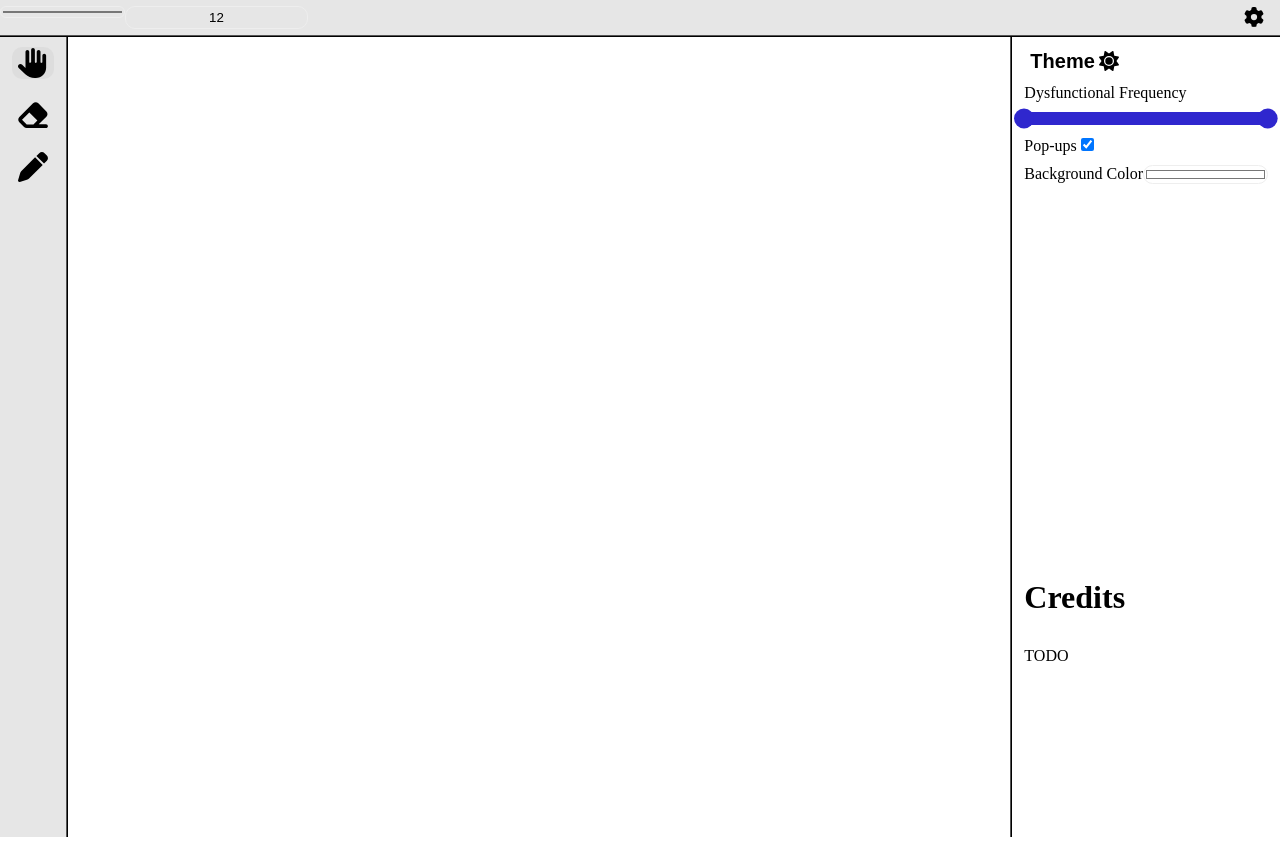
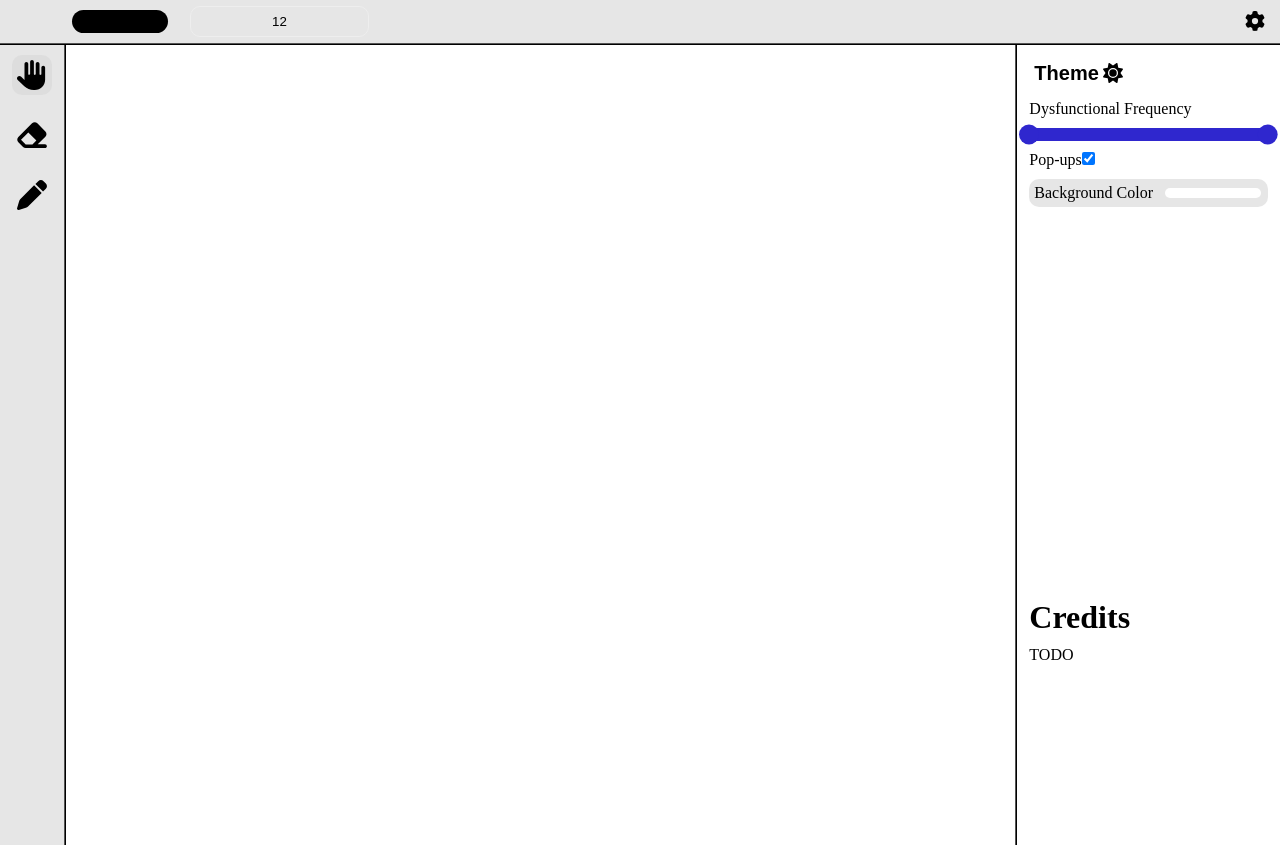
Before and after one commit to ZMensRain/Drawing-Hackathon, a React (Vite) app: page / in a window 1280 px wide. Built offline with nearby package versions, Linux system fonts and the light colour scheme.

Commit message:
fixed color picker style

```diff
--- a/src/App.css
+++ b/src/App.css
@@ -22,6 +22,9 @@
 
 * {
   color: var(--foreground);
+  margin: 0;
+  padding: 0;
+  box-sizing: border-box;
 }
 
 .light {
@@ -57,7 +60,6 @@
 }
 
 #drawingArea {
-  z-index: -1;
   flex: 1;
 }
 
@@ -68,30 +70,9 @@ button {
   border-radius: 10px;
   border-width: 0;
 }
+
 button:hover {
   background-color: rgba(156, 156, 156, 0.123);
-}
-
-input {
-  border-radius: 10px;
-  color: var(--foreground);
-  background-color: transparent;
-  text-align: center;
-  border: 1px solid #eeeeee;
-}
-
-input[type="color" i]::-moz-color-swatch {
-  height: 100%;
-  width: 100%;
-}
-.colorPicker {
-  -webkit-appearance: none;
-  appearance: none;
-  width: 125px;
-  border: 1px solid #eeeeee;
-  height: 100%;
-  border-radius: 10px;
-  padding: 0px;
 }
 
 #settingsBar {
@@ -107,14 +88,15 @@ input[type="color" i]::-moz-color-swatch {
 #topBar {
   width: 100%;
   height: fit-content;
+  min-height: 20;
   padding: 6px 0px 6px 0px;
   background-color: var(--secondary);
   border-bottom: 2px ridge black;
   flex-direction: row;
   display: flex;
-  z-index: 1;
   align-items: "center";
   vertical-align: middle;
+  gap: 20px;
 }
 
 .unselectable {
@@ -126,3 +108,37 @@ input[type="color" i]::-moz-color-swatch {
   user-select: none;
   color: var(--foreground);
 }
+button {
+  padding: 5px;
+}
+
+input {
+  border-radius: 10px;
+  color: var(--foreground);
+  background-color: transparent;
+  text-align: center;
+  border: 1px solid #eeeeee;
+}
+
+.secondary-container {
+  background-color: var(--secondary);
+}
+
+.colorPicker {
+  -webkit-appearance: none;
+  -moz-appearance: none;
+  appearance: none;
+  width: 100px;
+  height: auto;
+  background-color: transparent;
+  border: none;
+  cursor: pointer;
+}
+.colorPicker::-webkit-color-swatch {
+  border-radius: 15px;
+  border: none;
+}
+.colorPicker::-moz-color-swatch {
+  border-radius: 15px;
+  border: none;
+}
--- a/src/componets/settingsPanel.tsx
+++ b/src/componets/settingsPanel.tsx
@@ -97,8 +97,20 @@ const SettingsPanel = ({
           }}
         ></input>
       </div>
-      <div>
-        <label className="unselectable">Background Color</label>
+      <div
+        className="secondary-container"
+        style={{
+          alignItems: "stretch",
+          display: "flex",
+          gap: 10,
+
+          padding: 5,
+          borderRadius: 10,
+        }}
+      >
+        <label className="unselectable" style={{}}>
+          Background Color
+        </label>
         <input
           type="color"
           className="colorPicker"
--- a/src/componets/topbar.tsx
+++ b/src/componets/topbar.tsx
@@ -12,10 +12,11 @@ const TopBar = (props: props) => {
   return (
     <div id="topBar">
       <input
+        className="colorPicker"
         type="color"
-        className="colorPicker"
         value={props.currentColor}
         onChange={(event) => props.onChooseColor?.(event.target.value)}
+        style={{ marginLeft: 70 }}
       />
       <input
         value={props.currentPixel}
```
